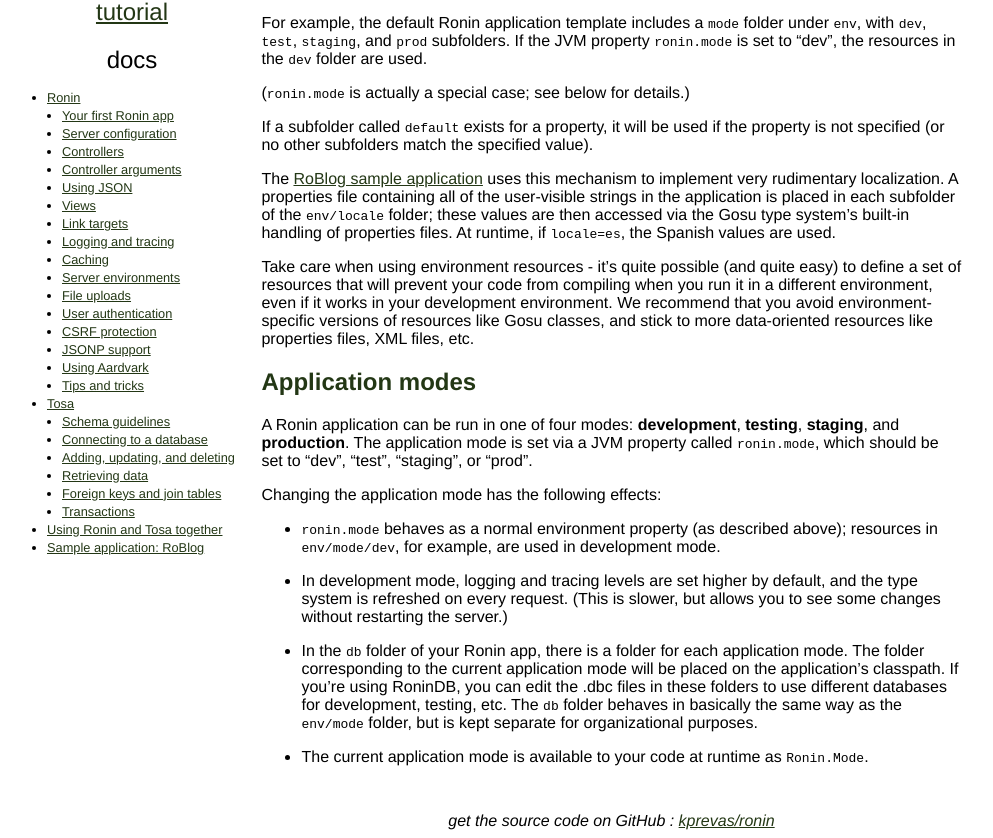
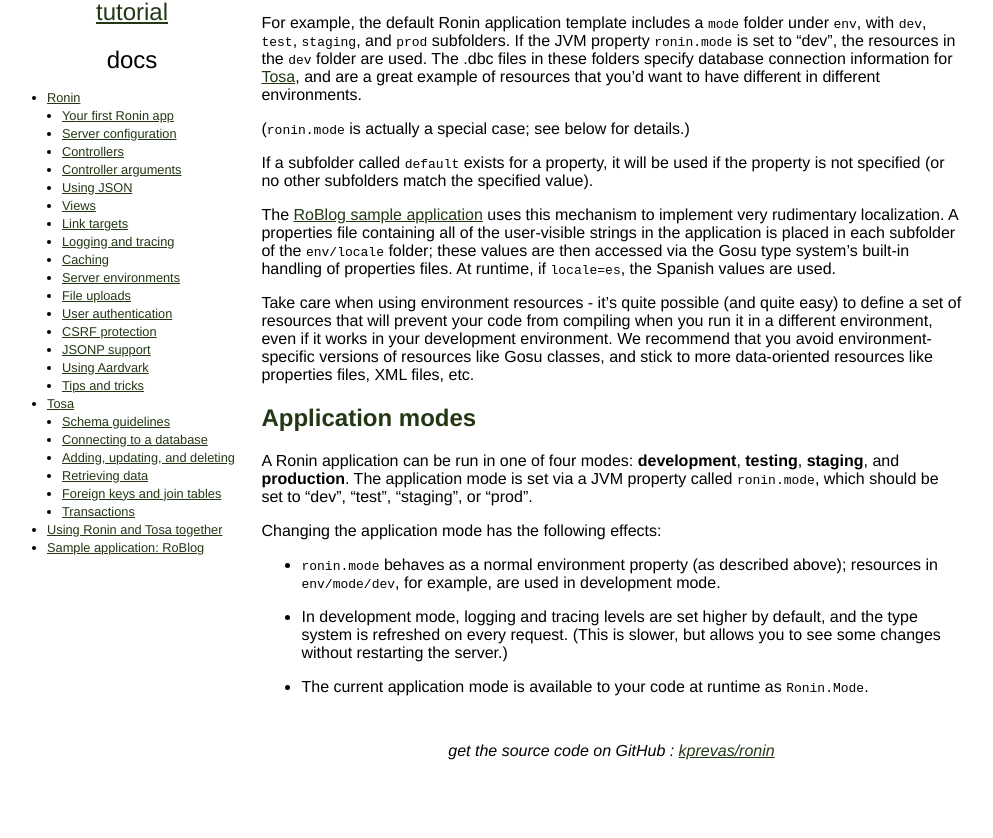
Before and after one commit to kprevas/ronin, a Jekyll site: the page built from Environments.md, in a window 1280 px wide. Shown: the part 334-1172 px from the top of the page, without its empty margins (1-994 px from the left). Built offline with Jekyll 4.4.1, drawn with Linux system fonts in a browser that asks for light colours; some web fonts are replaced; Markdown is read by kramdown in place of the engine named in the settings; after the commit the page ends 1102 px from its top, so only the background shows below that.

Commit message:
modify docs to reflect folding db folder in to env folder

```diff
--- a/Environments.md
+++ b/Environments.md
@@ -15,7 +15,9 @@
 
 For example, the default Ronin application template includes a `mode` folder under `env`, with
 `dev`, `test`, `staging`, and `prod` subfolders.  If the JVM property `ronin.mode` is set to "dev",
-the resources in the `dev` folder are used.
+the resources in the `dev` folder are used.  The .dbc files in these folders specify database connection
+information for [Tosa](Tosa.html), and are a great example of resources that you'd want to have different
+in different environments.
 
 (`ronin.mode` is actually a special case; see below for details.)
 
@@ -48,11 +50,4 @@
     the type system is refreshed on every request.  (This is slower, but allows you to
     see some changes without restarting the server.)
 
-  * In the `db` folder of your Ronin app, there is a folder for each application mode.
-    The folder corresponding to the current application mode will be placed on the
-    application's classpath.  If you're using RoninDB, you can edit the .dbc files
-    in these folders to use different databases for development, testing, etc.  The `db`
-    folder behaves in basically the same way as the `env/mode` folder, but is kept separate
-    for organizational purposes.
-
   * The current application mode is available to your code at runtime as `Ronin.Mode`.
```
Also changed, not shown: Tutorial.md (+2 -3 lines), Your-First-Ronin-App.md (+5 -4 lines).
